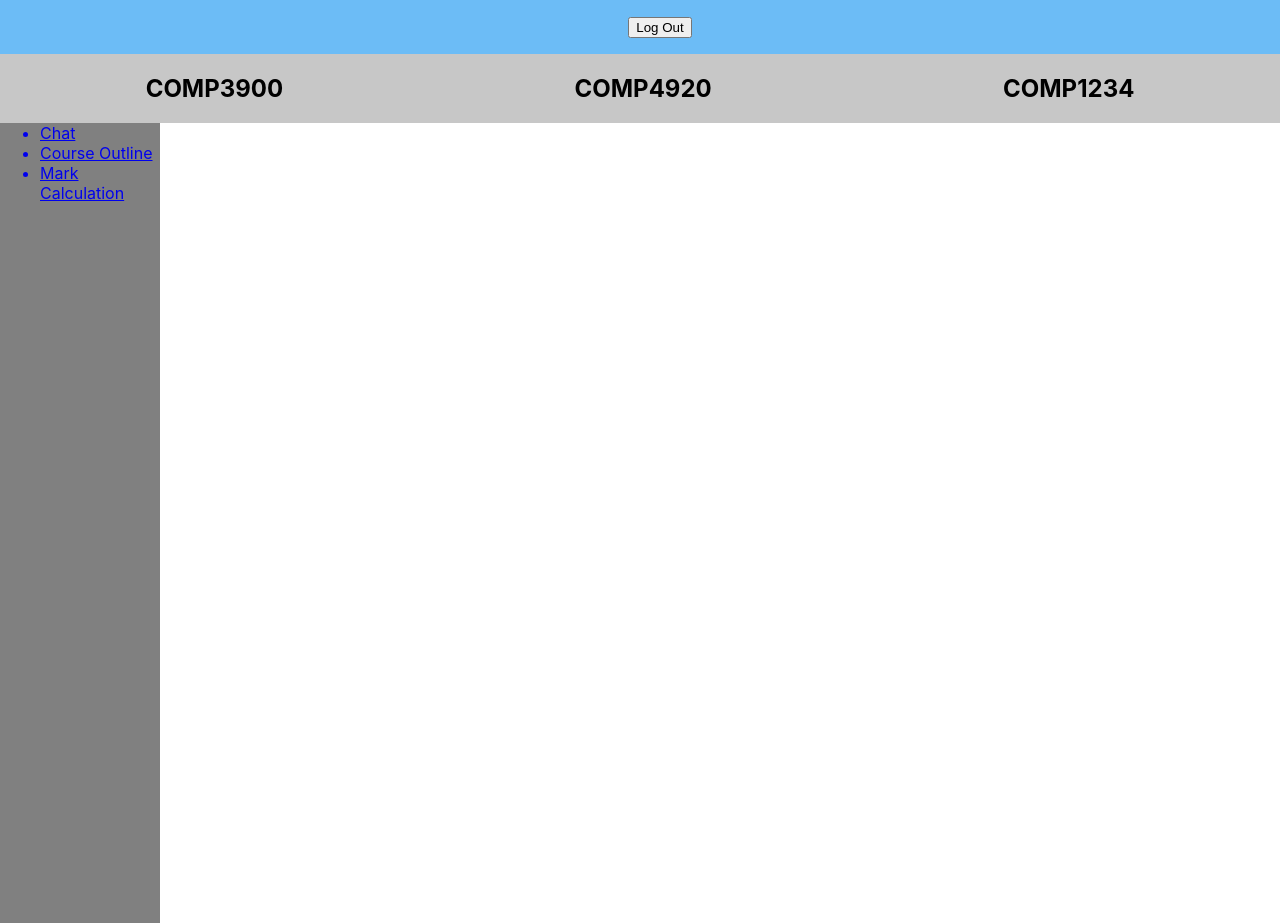
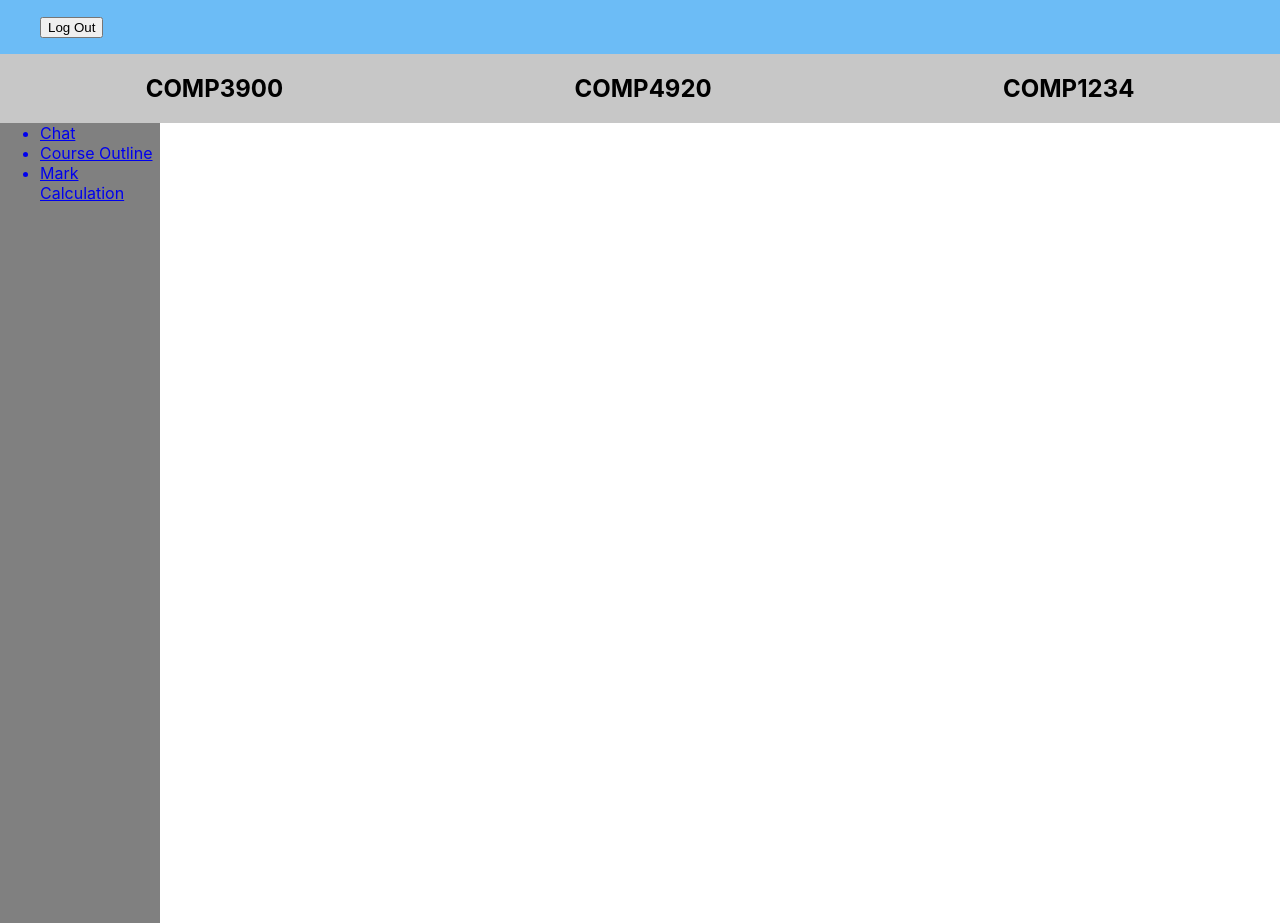
Before and after one commit to RyderAU/capstone-project, a React (Create React App) app in the folder frontend/: page /subject-three in a window 1280 px wide. Built offline with nearby package versions, Linux system fonts and the light colour scheme.

Commit message:
Fixed log out button alignment

```diff
--- a/frontend/src/App.css
+++ b/frontend/src/App.css
@@ -2,13 +2,6 @@
   background: #6cbcf6;
   display: flex;
   align-items: left;
-  min-height: 5vh;
-}
-.nav-container {
-  background: #6cbcf6;
-  display: flex;
-  justify-content: space-around;
-  align-items: center;
   min-height: 5vh;
 }
 
--- a/frontend/src/components/CourseBar.js
+++ b/frontend/src/components/CourseBar.js
@@ -33,7 +33,7 @@ const CourseBar = () => {
     // </nav>
     <nav className="courses-container">
       {studentCourses.map((course) => (
-        <h1>{course}</h1>
+        <h1 key={course}>{course}</h1>
       ))}
     </nav>
   );
```
